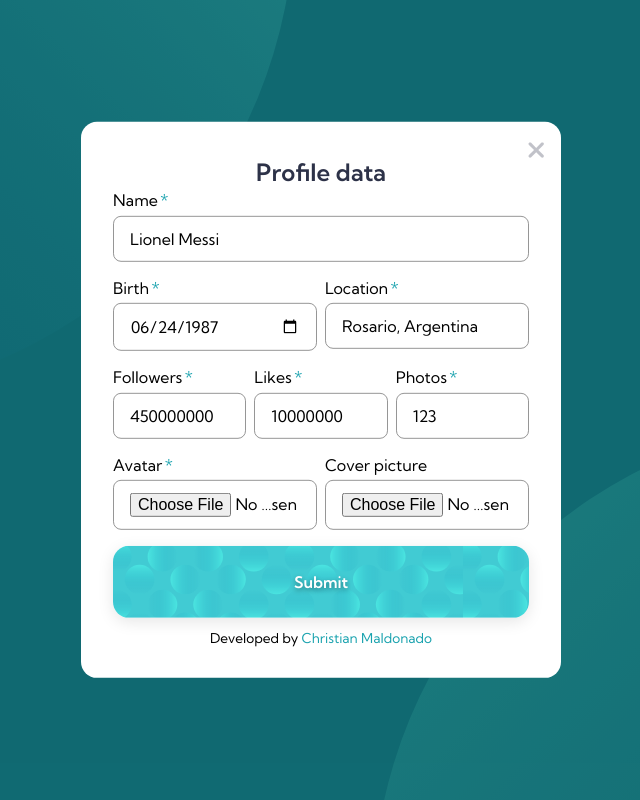
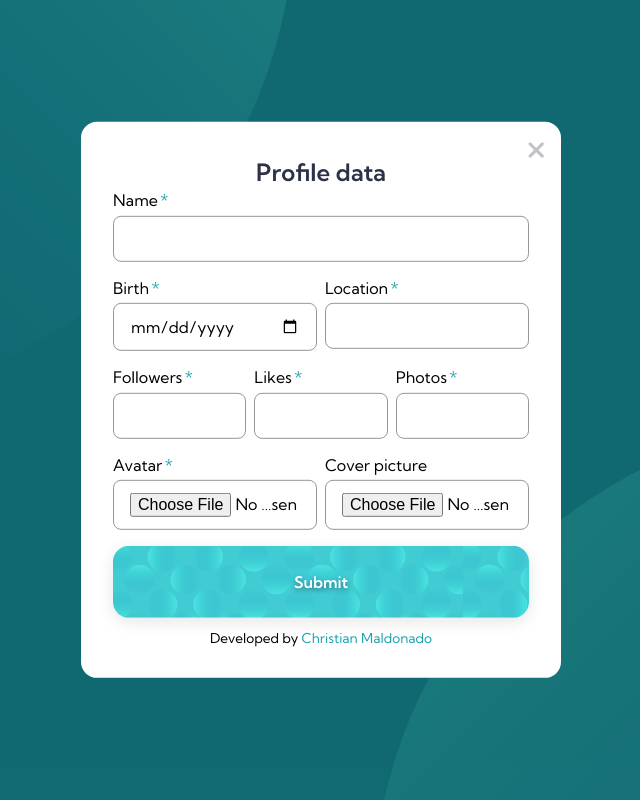
Before and after one commit to fm-solutions-chrismaldona2/profile-card-component, a React (Vite) app: page / in a window 1280 px wide. Both pictures are taken after a click on the button "Set new profile data". Shown: the whole page, without its empty margins (319-959 px from the left). Built offline with nearby package versions, Linux system fonts and the light colour scheme.

Commit message:
update
removed default values and solved location text overflow

```diff
--- a/src/components/Forms/ProfileCardForm/ProfileCardForm.jsx
+++ b/src/components/Forms/ProfileCardForm/ProfileCardForm.jsx
@@ -10,16 +10,7 @@ export default function ProfileCardForm({ onSubmit }) {
     register,
     handleSubmit,
     formState: { errors },
-  } = useForm({
-    defaultValues: {
-      name: "Lionel Messi",
-      birth: "1987-06-24",
-      location: "Rosario, Argentina",
-      followers: 450000000,
-      likes: 10000000,
-      photos: 123,
-    },
-  });
+  } = useForm();
 
   const validateBirthDate = (value) => {
     const today = new Date();
--- a/src/components/ProfileCard/ProfileCard.module.css
+++ b/src/components/ProfileCard/ProfileCard.module.css
@@ -51,6 +51,8 @@
 .profile__location {
   display: block;
   margin-top: 0.75rem;
+  overflow-wrap: break-word;
+  text-overflow: ellipsis;
   font: 400 1rem/1 var(--default-fm);
   color: var(--dark-grayish-blue);
 }
```
